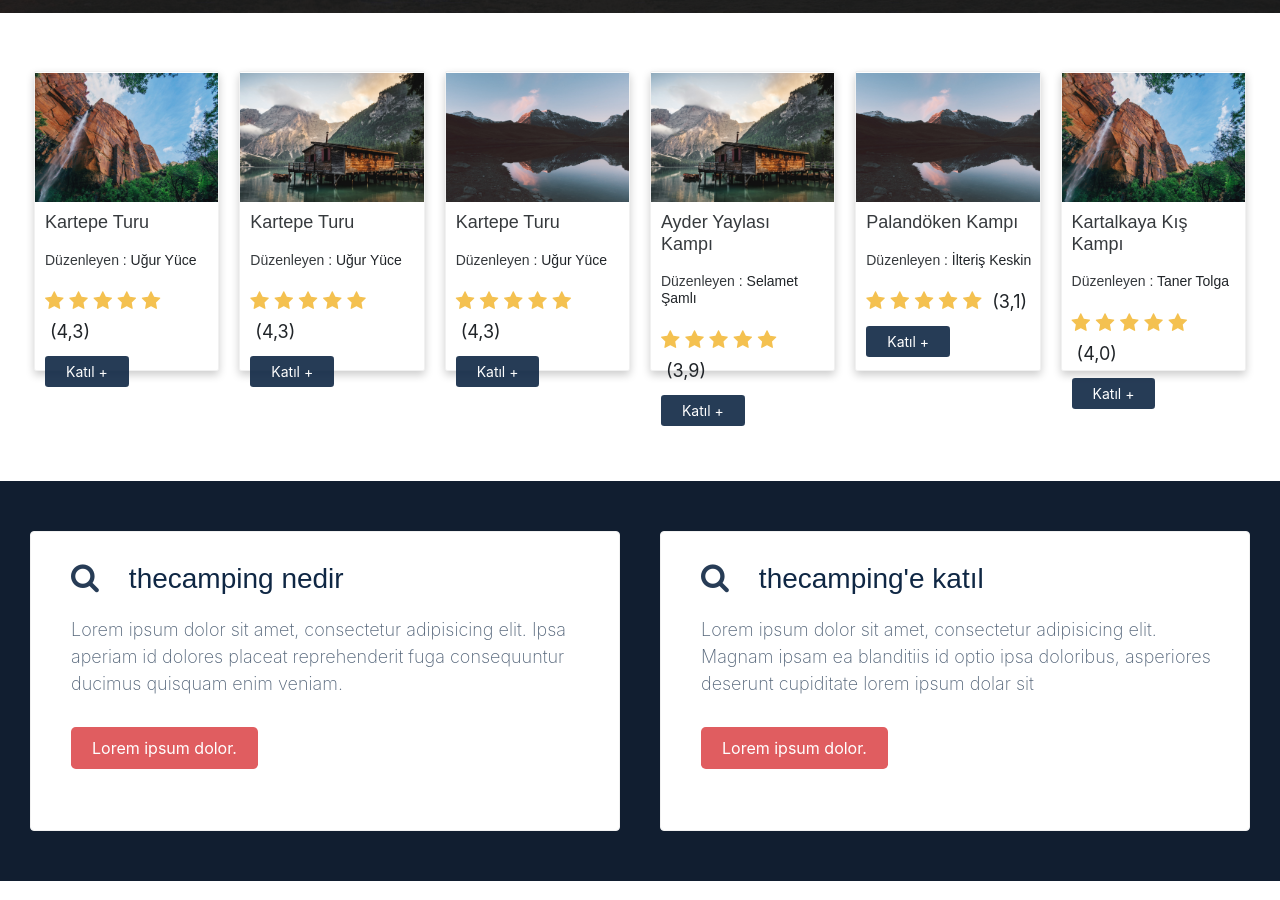
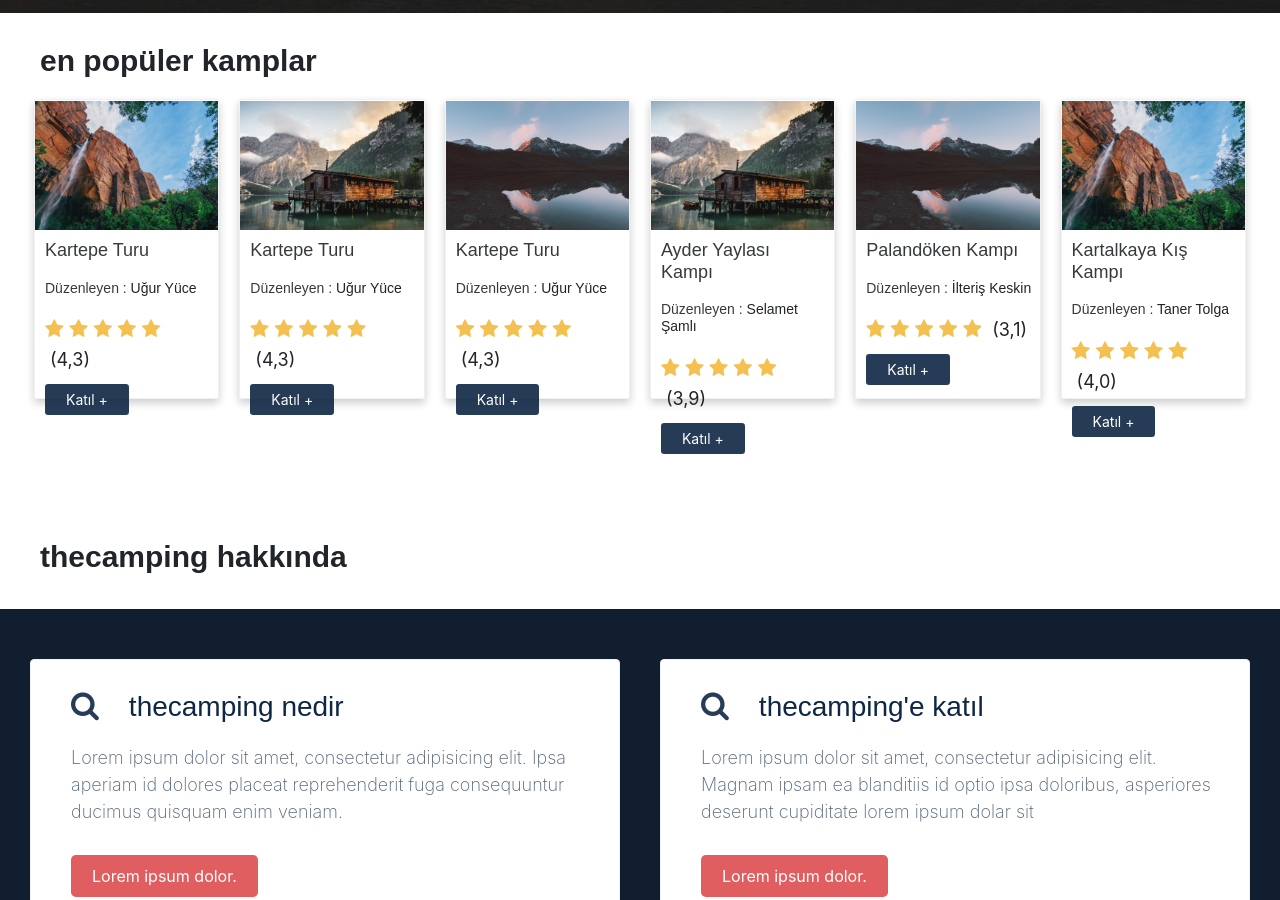
Before and after one commit to uguryuce/Themes, a plain HTML site: page theKamping/index.html in a window 1280 px wide. Shown: the part 402-1302 px from the top of the page. Drawn offline with nearby package versions, Linux system fonts and the light colour scheme; a script that the page names is missing.

Commit message:
başlıklar eklendi

```diff
--- a/theKamping/assets/css/main-header-menu.css
+++ b/theKamping/assets/css/main-header-menu.css
@@ -378,7 +378,7 @@ body {
 
 #portfoy {
     background-color: rgba(17,30,48);
-    margin-top: 100px;
+    margin-top: 200px;
     padding-left: 10px;
     padding-right: 10px;
 
@@ -480,3 +480,36 @@ body {
 #hadi-basla-btn{
     background-color: #dd4c4f;
 }
+
+.en-popi-h1{
+    display: block;
+    width: 100%;
+    float: left;
+}
+
+.popi-kamp{
+
+    font-size: 30px;
+    font-weight: 600;
+    font-family: sans-serif;
+    margin-left: 40px;
+    margin-top: 30px;
+    margin-bottom: 10px;
+}
+
+.en-popi-h1-2{
+    display: block;
+    width: 100%;
+    float: left;
+    margin-top: 100px;
+}
+
+.popi-kamp-2{
+
+    font-size: 30px;
+    font-weight: 600;
+    font-family: sans-serif;
+    margin-left: 40px;
+    margin-top: 30px;
+    margin-bottom: 10px;
+}
--- a/theKamping/index.html
+++ b/theKamping/index.html
@@ -327,7 +327,11 @@
         </div>
     </section>
 
-    <section class="clearfix mt-5 mr-4 ml-4">
+    <div class="en-popi-h1">
+    <h1 class="popi-kamp clearfix">en popüler kamplar</h1>
+    </div>
+
+    <section class="clearfix mt-5 mr-4 ml-4 en-popi-div">
         <div class="giris-kamplar">
             <div class="giris-kamp-card">
                 <div class="card-img">
@@ -508,6 +512,14 @@
             </div>
         </div>
     </section>
+
+
+
+    <div class="en-popi-h1-2">
+    <h1 class="popi-kamp-2 clearfix">thecamping hakkında</h1>
+    </div>
+
+
 
     <section id="portfoy" class="clearfix">
         <div class="card-card">
```
